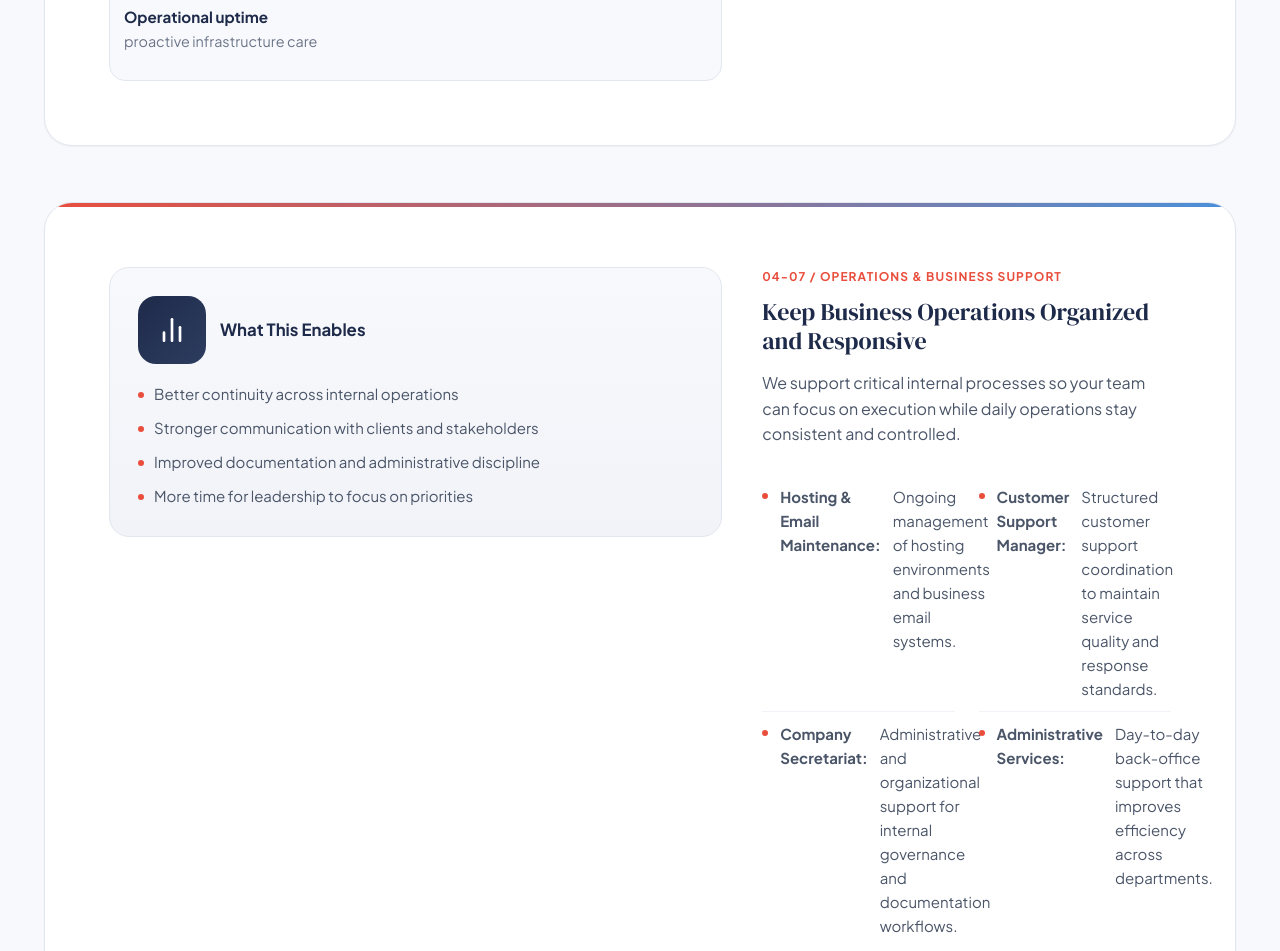
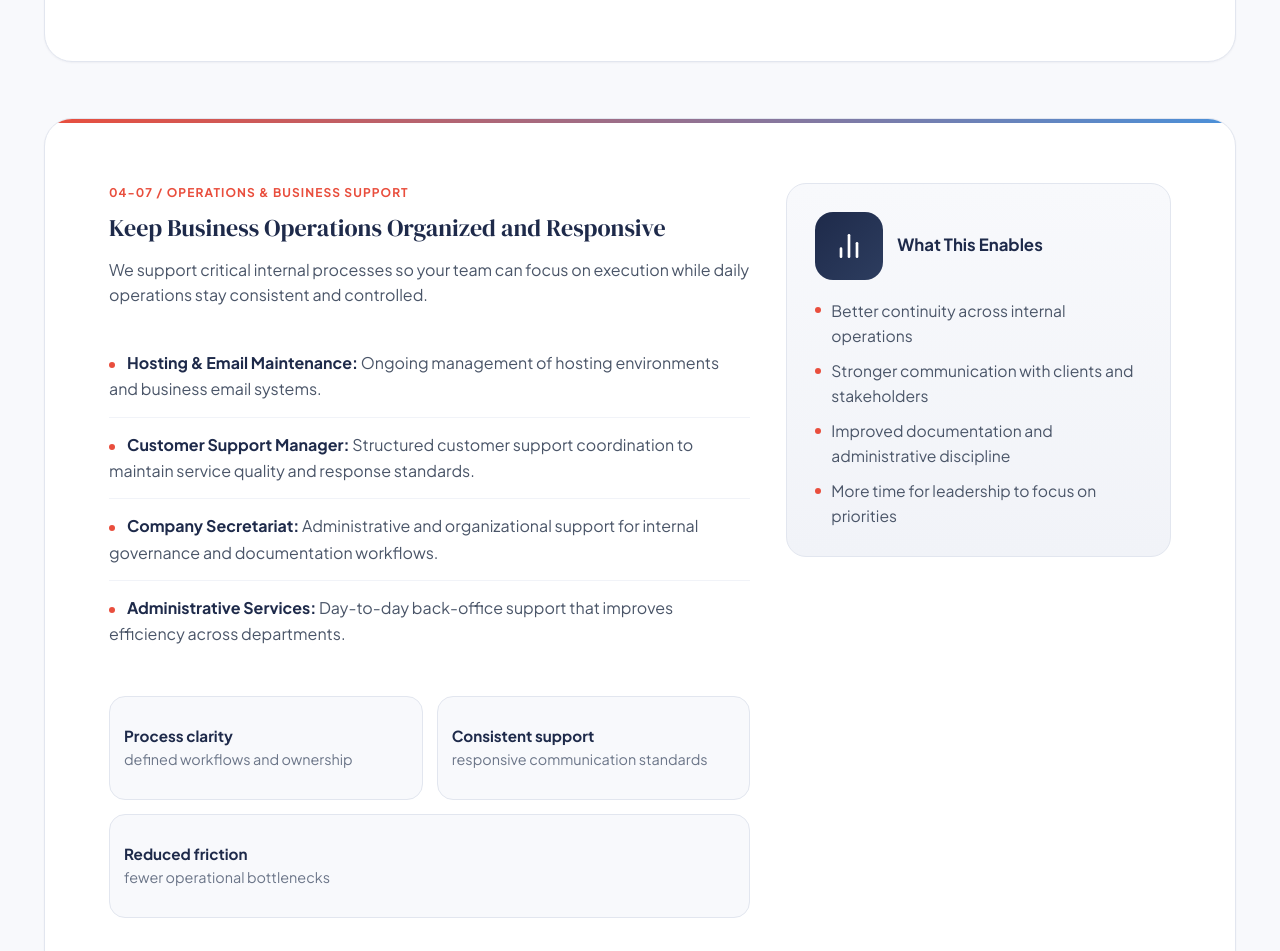
Before and after one commit to yanagh/tbsbs, a plain HTML site: page index.html in a window 1280 px wide. Shown: the part 2885-3836 px from the top of the page. Drawn offline with Linux system fonts and the light colour scheme.

Commit message:
Update index.html

```diff
--- a/index.html
+++ b/index.html
@@ -672,8 +672,8 @@
 
         .service-detail-grid {
             display: grid;
-            grid-template-columns: minmax(0, 1.5fr) minmax(0, 1fr);
-            gap: 40px;
+            grid-template-columns: minmax(0, 1.25fr) minmax(280px, 0.75fr);
+            gap: 36px;
             align-items: start;
         }
 
@@ -733,22 +733,24 @@
         .service-features {
             list-style: none;
             display: grid;
-            grid-template-columns: repeat(2, minmax(0, 1fr));
-            gap: 0 24px;
+            grid-template-columns: 1fr;
+            gap: 0;
         }
 
         .service-features li {
-            display: flex;
-            align-items: flex-start;
-            gap: 12px;
-            font-size: 0.9375rem;
+            display: block;
+            font-size: 1rem;
+            line-height: 1.65;
             color: var(--gray-600);
-            padding: 10px 0;
+            padding: 14px 0;
             border-bottom: 1px solid var(--gray-100);
         }
 
-        .service-features li:nth-last-child(-n + 2) {
-            border-bottom: none;
+        .service-features li:last-child { border-bottom: none; }
+
+        .service-features li strong {
+            color: var(--navy);
+            font-weight: 700;
         }
 
         .service-features li::before {
@@ -757,8 +759,9 @@
             height: 6px;
             background: var(--coral);
             border-radius: 50%;
-            flex-shrink: 0;
-            margin-top: 8px;
+            display: inline-block;
+            margin-right: 12px;
+            transform: translateY(-1px);
         }
 
         .service-proof {
@@ -828,7 +831,8 @@
         }
 
         .service-aside li {
-            font-size: 0.9375rem;
+            font-size: 0.98rem;
+            line-height: 1.6;
             color: var(--gray-600);
             padding-left: 16px;
             position: relative;
@@ -1361,10 +1365,6 @@
 
             .service-features {
                 grid-template-columns: 1fr;
-            }
-
-            .service-features li:nth-last-child(-n + 2) {
-                border-bottom: 1px solid var(--gray-100);
             }
 
             .service-features li:last-child {
@@ -1779,7 +1779,7 @@
                     </div>
                 </article>
 
-                <article class="service-detail analysis reverse animate-on-scroll" id="operations-support">
+                <article class="service-detail analysis animate-on-scroll" id="operations-support">
                     <div class="service-detail-grid">
                         <div class="service-detail-content">
                             <span class="service-kicker">04-07 / Operations & Business Support</span>
```
